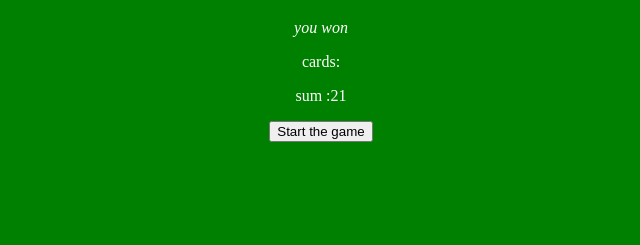
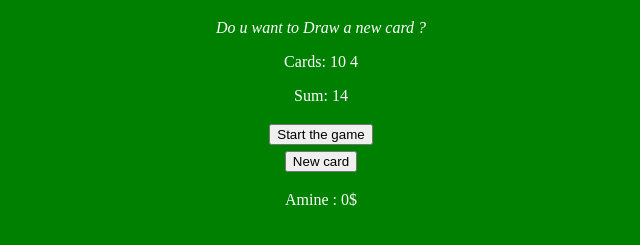
Before and after one commit to AmineTamar/Black-jack-game, a plain HTML site: page index.html in a window 1280 px wide. Both pictures are taken after a click on the button "Start the game". Shown: the part 61-306 px from the top of the page, without its empty margins (319-959 px from the left). Drawn offline with Linux system fonts and the light colour scheme.

Commit message:
practice

```diff
--- a/index.html
+++ b/index.html
@@ -11,10 +11,16 @@
 
   <h1>Blackjack</h1>
   <p id="message">Want to play a round ?</p>
-  <p>cards:</p>
-  <p id="sum-el">sum:</p>
+  <p id ="cards">Cards:</p>
+  <p id="sum-el">Sum:</p>
 
-<button onclick="startGame()"> Start the game</button>
+<div class="buttons">
+  <button onclick="startGame()"> Start the game</button>
+<button onclick="newCard()"> New card</button>
+</div>
+
+
+<p id="player">    </p>
   <script src="script.js"></script>
 </body>
 </html>
--- a/script.js
+++ b/script.js
@@ -1,37 +1,118 @@
 
 
 
-  let firstCard =6;
-  let secondCard=9;
-  let sum = firstCard + secondCard +6;
+
+
+  let cards =[];
+  let sum = 0
   let hasBlackJack = false;
-  let isAlive = true;
+  let isAlive = false;
   let gamemessage = document.getElementById("message")
   let sumEl =document.querySelector("#sum-el")
+  let cardsEl = document.getElementById("cards")
+  let playerEl = document.getElementById("player")
+
+  let player ={
+     name :"Amine",
+     chips :0
+
+  }
 
 
-  function startGame(){
+  playerEl.textContent = `${player.name} : ${player.chips}$`;
+
+
+
+
+
+  function getRandomCard(){
+
+    let randomNum = Math.floor(Math.random()*13)+1;
+
+    if(randomNum === 1) {
+
+          return 11;
+    }
+    else if (randomNum>10 && randomNum<14){
+      return 10;
+
+  }
+  else {
+    return randomNum
+  }
+  }
+
+
+function startGame (){
+
+isAlive=true
+
+let firstCard =getRandomCard();
+let secondCard=getRandomCard();
+
+  cards = [firstCard,secondCard]
+   sum= firstCard + secondCard
+
+
+  renderGame();
+
+}
+
+
+
+
+  function renderGame(){
+
+
+      cardsEl.innerHTML = "Cards: "; // Clear the previous card display
+
+      for(let i = 0 ; i<cards.length;i++){
+      cardsEl.innerHTML += cards[i] +" ";
+      }
+
+      sumEl.textContent= `Sum: ${sum}`;
 
 if ( sum <= 20 ){
 
-  gamemessage.innerHTML = " do u want to Draw a new card ?";
 
-  ;
-  isAlive=true;
+
+  gamemessage.textContent = " Do u want to Draw a new card ?";
+
+
+
 
 }
 else if (sum === 21){
 
-  gamemessage.innerHTML = "you won";
+  gamemessage.textContent = "you won";
 
+
+  player.chips++;
+  playerEl.textContent = `${player.name} : ${player.chips}$`;
   hasBlackJack = true;
+
+  /*credits++;
+  creditsEl.innerHTML+=`Credits : ${credits}` */
+
 }
 else {
-  gamemessage.innerHTML = " you lost";
+  gamemessage.textContent = " you lost";
 
 
   isAlive=false;
 }
 
-sumEl.innerHTML= `sum :${sum}`;
+
+
   }
+
+
+  function newCard(){
+
+    if (isAlive===true && hasBlackJack===false){
+      let nCard = getRandomCard();
+      sum = sum + nCard;
+      cards.push(nCard);
+      renderGame();
+    }
+  }
--- a/style.css
+++ b/style.css
@@ -13,3 +13,13 @@ h1{
 #message{
   font-style: italic;
 }
+.buttons {
+  display: flex;
+  flex-direction: column;
+  align-items: center;
+  justify-content: center;
+
+}
+button{
+  margin: 3px;
+}
```
